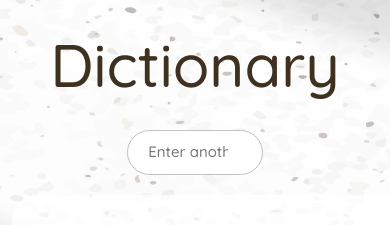
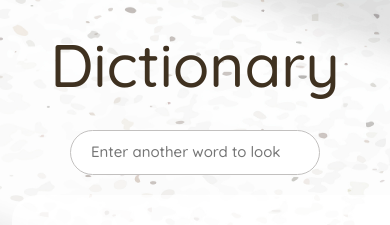
Before and after one commit to hueyteng/dictionary-react-project, a React (Create React App) app: page / in a window 390 px wide. Shown: the top 225 px of the page. Built offline with nearby package versions, Linux system fonts and the light colour scheme; no server answers; a web font is replaced by a local one.

Commit message:
Edited search bar

```diff
--- a/src/Dictionary.css
+++ b/src/Dictionary.css
@@ -23,3 +23,9 @@
   margin: 0 auto;
   outline: none;
 }
+
+@media screen and (max-width: 1200px) {
+  .Search input {
+    min-width: 250px;
+  }
+}
```
